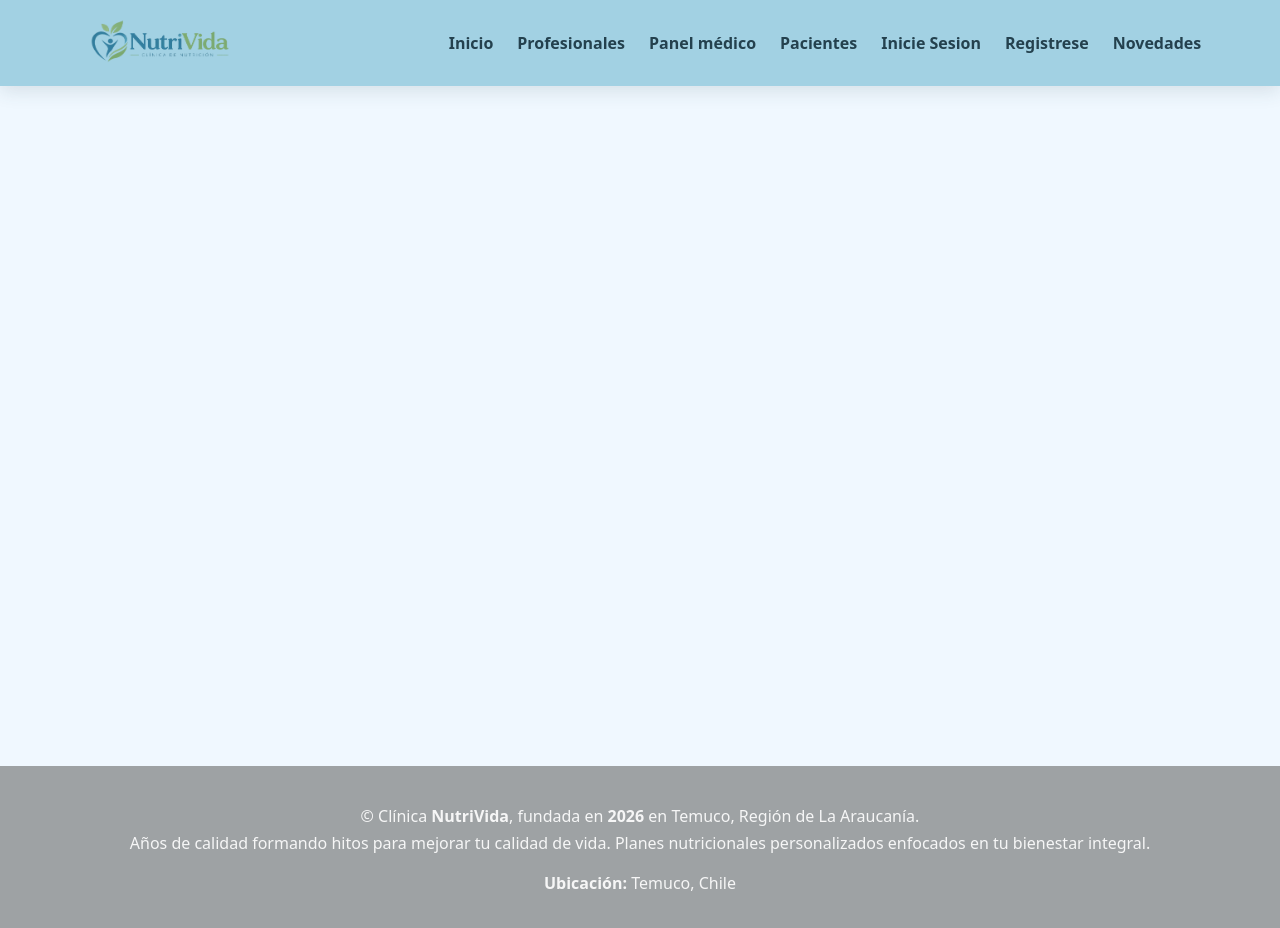
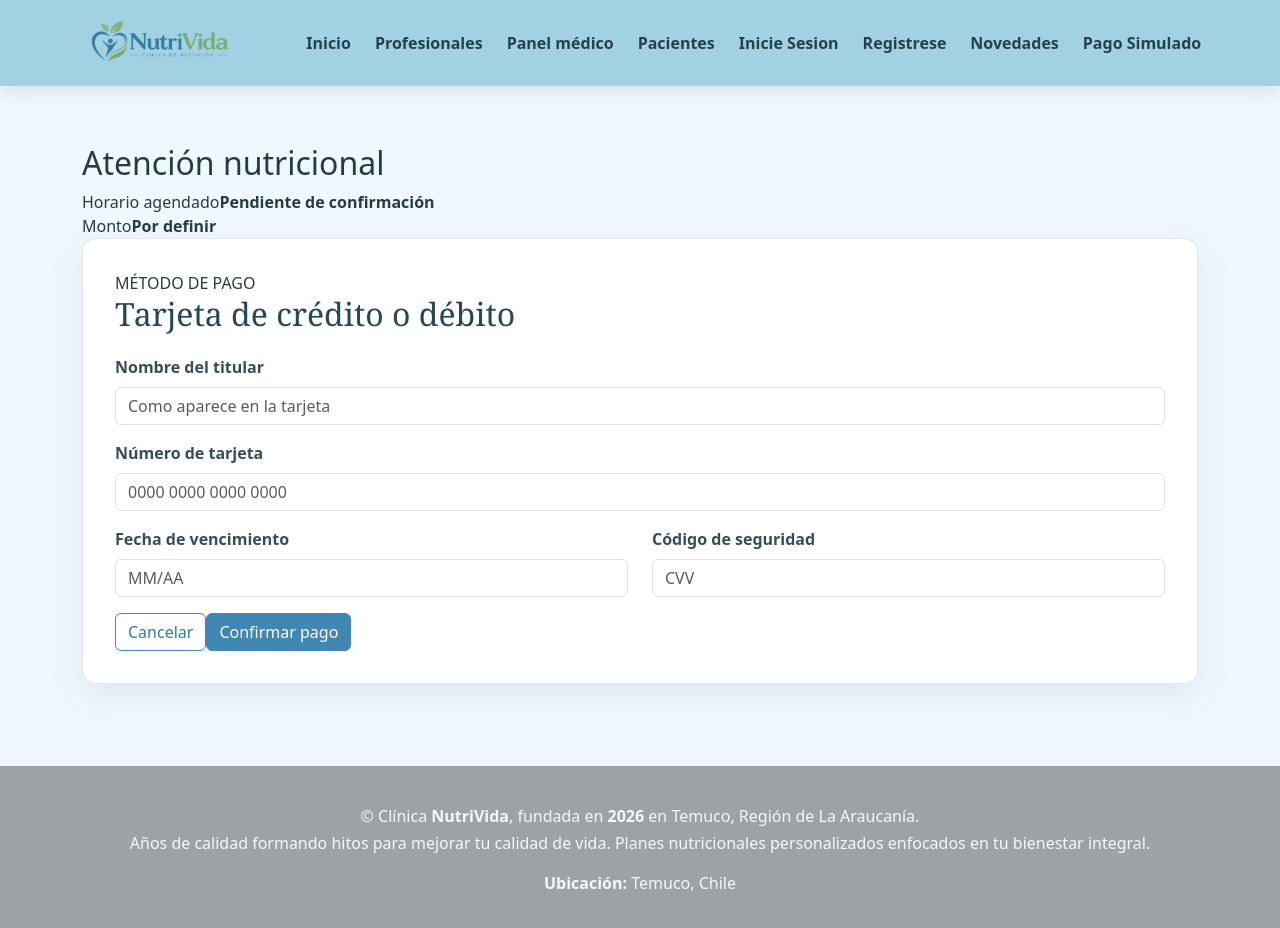
Before and after one commit to jagongora-ai/NutriVidaReact, a React (Vite) app: page /pago in a window 1280 px wide. Built offline with nearby package versions, Linux system fonts and the light colour scheme.

Commit message:
se agrega pagina de simulacion de pago

```diff
--- a/src/App.tsx
+++ b/src/App.tsx
@@ -15,6 +15,7 @@ import PanelMedico from './pages/PanelMedico';
 import Novedades from './pages/Novedades';
 import DetalleNovedad from './pages/DetalleNovedad';
 import GestionarMedicos from './pages/GestionMedicos';
+import PagoSimulado from './pages/PagoSimulado';
 
 function App() {
 
@@ -121,6 +122,10 @@ function App() {
                         path='/admin/gestion'
                         element={<GestionarMedicos />}
                     />
+                    <Route
+                        path="/pago"
+                        element={<PagoSimulado />}
+                    />
 
                 </Routes>
             </main>
--- a/src/components/organisms/Navbar.tsx
+++ b/src/components/organisms/Navbar.tsx
@@ -17,6 +17,7 @@ function Navbar() {
         <Link className="nav-link" to="/inicioSesion"> Inicie Sesion</Link>
         <Link className="nav-link" to="/registro">Registrese</Link>
         <Link className="nav-link" to="/novedades">Novedades</Link>
+        <Link className="nav-link" to="/pago">Pago Simulado</Link>
 
       </div>
     </nav>
--- /dev/null
+++ b/src/pages/PagoSimulado.tsx
@@ -0,0 +1,180 @@
+import { useState, type FormEvent } from 'react';
+import { useNavigate } from 'react-router-dom';
+import BotonSecundario from '../components/atoms/BotonSecundario';
+import { validarPago, type DatosTarjeta } from '../validaciones/ValidarPago';
+
+const tarjetaVacia: DatosTarjeta = {
+    titular: '',
+    numero: '',
+    vencimiento: '',
+    cvv: '',
+}
+
+function PagoSimulado() {
+    const navegar = useNavigate();
+    const [tarjeta, setTarjeta] = useState(tarjetaVacia);
+    const [horaConfirmada, setHoraConfirmada] = useState(false);
+
+    function enviarPago(evento: FormEvent<HTMLFormElement>) {
+        evento.preventDefault();
+        const errorValidacion = validarPago(tarjeta);
+        if (errorValidacion) {
+            window.alert(errorValidacion);
+            return;
+        }
+
+        setHoraConfirmada(true);
+        setTarjeta(tarjetaVacia);
+    }
+
+    return (
+        <div className="container page-space payment-page">
+            <div className="payment-layout">
+                <aside className="appointment-card">
+                    <div className="appointment-card-heading">
+                        <div>
+                            <h2>Atención nutricional</h2>
+                        </div>
+                    </div>
+
+                {/*para incorporar fecha y hora agendada*/}
+                    <div className="appointment-info">
+                        <span>Horario agendado</span>
+                        <strong>Pendiente de confirmación</strong>
+                    </div>
+
+                {/*Monto de pago*/}
+                    <div className="appointment-info appointment-amount">
+                        <span>Monto</span>
+                        <strong>Por definir</strong>
+                    </div>
+
+                </aside>
+
+                <form className="form-card payment-form" onSubmit={enviarPago} noValidate>
+                    <div className="payment-form-heading">
+                        <div>
+                            <span className="payment-label">MÉTODO DE PAGO</span>
+                            <h2>Tarjeta de crédito o débito</h2>
+                        </div>
+                    </div>
+                    <div className="mb-3">
+                        <label className="form-label" htmlFor="titular">Nombre del titular</label>
+                        <input
+                            className="form-control"
+                            id="titular"
+                            name="titular"
+                            autoComplete="cc-name"
+                            placeholder="Como aparece en la tarjeta"
+                            value={tarjeta.titular}
+                            onChange={(evento) => {
+                                setHoraConfirmada(false);
+                                setTarjeta({ ...tarjeta, titular: evento.target.value });
+                            }}
+                        />
+                    </div>
+
+                    <div className="mb-3">
+                        <label className="form-label" htmlFor="numero-tarjeta">Número de tarjeta</label>
+                        <input
+                            className="form-control"
+                            id="numero-tarjeta"
+                            name="numero-tarjeta"
+                            type="text"
+                            inputMode="numeric"
+                            autoComplete="cc-number"
+                            placeholder="0000 0000 0000 0000"
+                            maxLength={23}
+                            value={tarjeta.numero}
+                            onChange={(evento) => {
+                                setHoraConfirmada(false);
+                                const digitos = evento.target.value.replace(/\D/g, '').slice(0, 19);
+                                const numero = digitos.replace(/(\d{4})(?=\d)/g, '$1 ');
+                                setTarjeta({ ...tarjeta, numero });
+                            }}
+                        />
+                    </div>
+
+                    <div className="row">
+                        <div className="col-sm-6">
+                            <div className="mb-3">
+                                <label className="form-label" htmlFor="vencimiento">Fecha de vencimiento</label>
+                                <input
+                                    className="form-control"
+                                    id="vencimiento"
+                                    name="vencimiento"
+                                    type="text"
+                                    inputMode="numeric"
+                                    autoComplete="cc-exp"
+                                    placeholder="MM/AA"
+                                    maxLength={5}
+                                    value={tarjeta.vencimiento}
+                                    onChange={(evento) => {
+                                        setHoraConfirmada(false);
+                                        const digitos = evento.target.value.replace(/\D/g, '').slice(0, 4);
+                                        const vencimiento = digitos.length > 2
+                                            ? `${digitos.slice(0, 2)}/${digitos.slice(2)}`
+                                            : digitos;
+                                        setTarjeta({ ...tarjeta, vencimiento });
+                                    }}
+                                />
+                            </div>
+                        </div>
+                        <div className="col-sm-6">
+                            <div className="mb-3">
+                                <label className="form-label" htmlFor="cvv">Código de seguridad</label>
+                                <input
+                                    className="form-control"
+                                    id="cvv"
+                                    name="cvv"
+                                    type="password"
+                                    inputMode="numeric"
+                                    autoComplete="cc-csc"
+                                    placeholder="CVV"
+                                    maxLength={4}
+                                    value={tarjeta.cvv}
+                                    onChange={(evento) => {
+                                        setHoraConfirmada(false);
+                                        setTarjeta({
+                                            ...tarjeta,
+                                            cvv: evento.target.value.replace(/\D/g, '').slice(0, 4),
+                                        });
+                                    }}
+                                />
+                            </div>
+                        </div>
+                    </div>
+
+                    <div className="payment-actions">
+                        <BotonSecundario nombre="Cancelar" onClick={() => navegar('/')} />
+                        <button className="btn btn-primary payment-submit" type="submit">
+                            Confirmar pago
+                        </button>
+                    </div>
+                </form>
+            </div>
+            {horaConfirmada && (
+                <div className="confirmation-overlay" role="presentation">
+                    <section
+                        className="confirmation-modal"
+                        role="dialog"
+                        aria-modal="true"
+                        aria-labelledby="confirmation-title"
+                    >
+                        <h2 id="confirmation-title">¡Hora confirmada!</h2>
+                        <p>Monto: <strong>Por definir</strong></p>
+                        <button
+                            className="btn btn-primary"
+                            type="button"
+                            onClick={() => setHoraConfirmada(false)}
+                        >
+                            Listo
+                        </button>
+                    </section>
+                </div>
+            )}
+        </div>
+    );
+}
+
+export default PagoSimulado;
--- /dev/null
+++ b/src/validaciones/ValidarPago.tsx
@@ -0,0 +1,42 @@
+export type DatosTarjeta = {
+    titular: string
+    numero: string
+    vencimiento: string
+    cvv: string
+}
+
+function numeroTarjetaValido(numero: string) {
+    const digitos = numero.replace(/\s/g, '');
+    return /^\d{13,19}$/.test(digitos);
+}
+
+export function validarPago(datos: DatosTarjeta): string {
+    if (!datos.titular.trim())
+        return 'Ingresa el nombre del titular.';
+    if (!/^[\p{L}][\p{L}\s'-]{1,79}$/u.test(datos.titular.trim()))
+        return 'Ingresa el nombre del titular tal como aparece en la tarjeta.';
+
+    if (!datos.numero.trim())
+        return 'Ingresa el número de la tarjeta.';
+    if (!numeroTarjetaValido(datos.numero))
+        return 'Ingresa un número de tarjeta válido.';
+
+    if (!datos.vencimiento.trim())
+        return 'Ingresa la fecha de vencimiento.';
+    const vencimiento = datos.vencimiento.match(/^(0[1-9]|1[0-2])\/(\d{2})$/);
+    if (!vencimiento)
+        return 'Ingresa el vencimiento en formato MM/AA.';
+
+    const mes = Number(vencimiento[1]);
+    const anio = 2000 + Number(vencimiento[2]);
+    const ahora = new Date();
+    if (anio < ahora.getFullYear() || (anio === ahora.getFullYear() && mes < ahora.getMonth() + 1))
+        return 'La tarjeta está vencida.';
+
+    if (!datos.cvv.trim())
+        return 'Ingresa el código de seguridad.';
+    if (!/^\d{3,4}$/.test(datos.cvv))
+        return 'El código de seguridad debe tener 3 o 4 dígitos.';
+
+    return '';
+}
```
